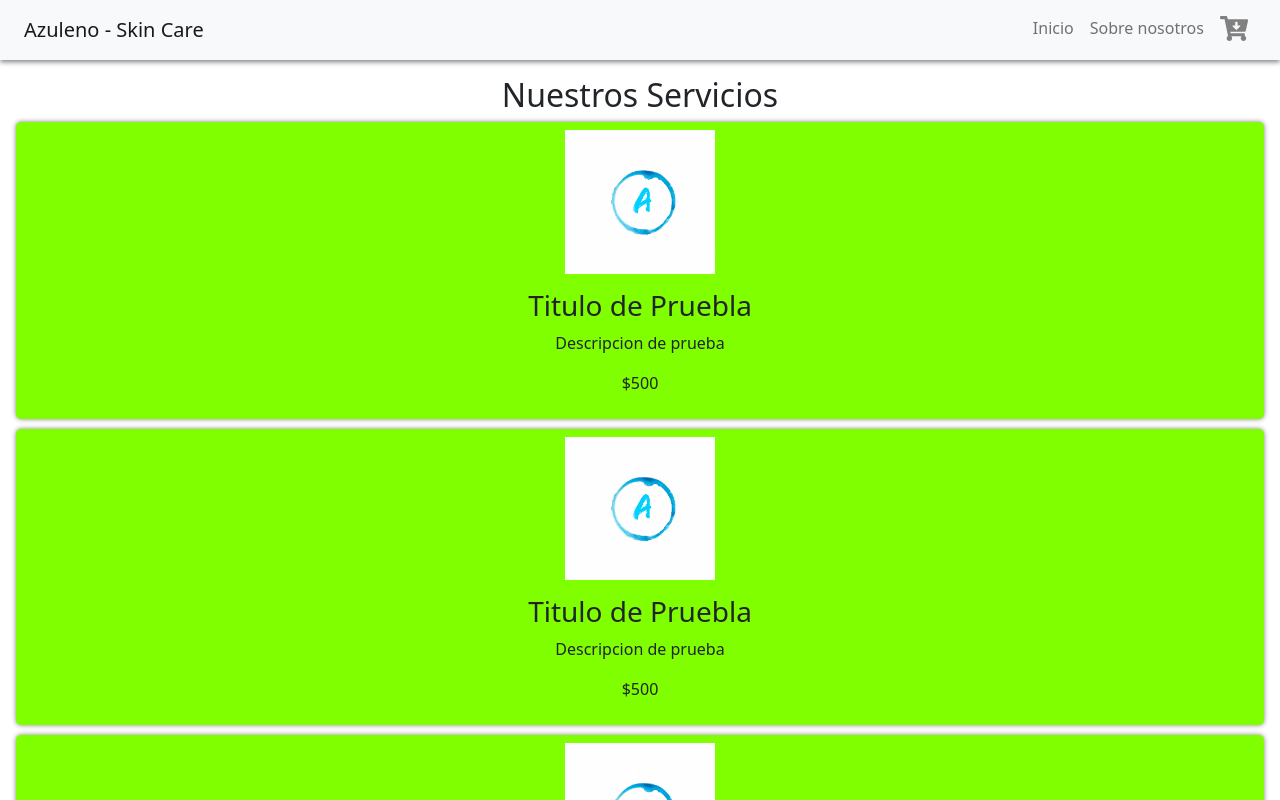
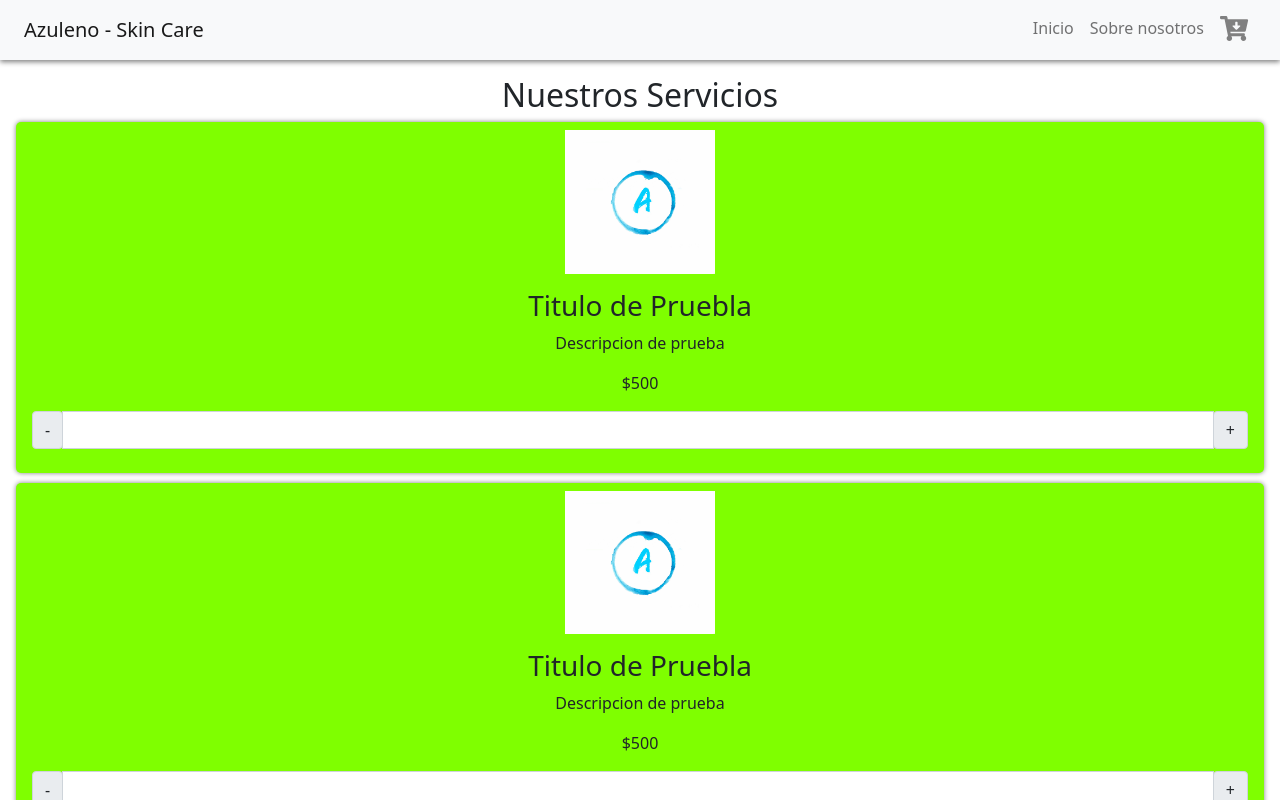
Before and after one commit to rojasmcamilo/mySecondEcommerceCristhianRojas, a React (Create React App) app: page / in a window 1280 px wide. Shown: the top 800 px of the page. Built offline with nearby package versions, Linux system fonts and the light colour scheme.

Commit message:
Se crea componente ItemCount y se agrega form, Pendiente de agregar funcionalidad al contador

```diff
--- a/src/components/ItemContainer/ItemContainer.js
+++ b/src/components/ItemContainer/ItemContainer.js
@@ -1,4 +1,5 @@
 import './ItemContainer.css';
+import ItemCount from '../ItemCount/ItemCount';
 import Prueba from '../../image/logo/Azuleno.png'
 
 function ItemContainer (props) {
@@ -9,6 +10,7 @@
             <h3>{title}</h3>
             <p> {description} </p>
             <p> {price} </p>
+            <ItemCount />
         </div>
     );
 }
--- /dev/null
+++ b/src/components/ItemCount/ItemCount.js
@@ -0,0 +1,23 @@
+import './ItemCount.css';
+
+function ItemCount () {
+    return (
+        <div>
+            <form>
+                <div class="input-group mb-3">
+                    <div class="input-group-prepend">
+                        <button class="input-group-text" id="basic-addon1">-</button>
+                    </div>
+                    <input type="number" class="form-control" min="1" aria-label="Username" aria-describedby="basic-addon1" />
+                    <div class="input-group-append">
+                        <span class="input-group-text" id="basic-addon1">+</span>
+                    </div>
+                </div>
+
+
+            </form>
+        </div>
+    );
+}
+
+export default ItemCount;
```
Also changed, not shown: src/components/ItemCount/ItemCount.css (added), src/components/ItemCount/counter.js (added).
